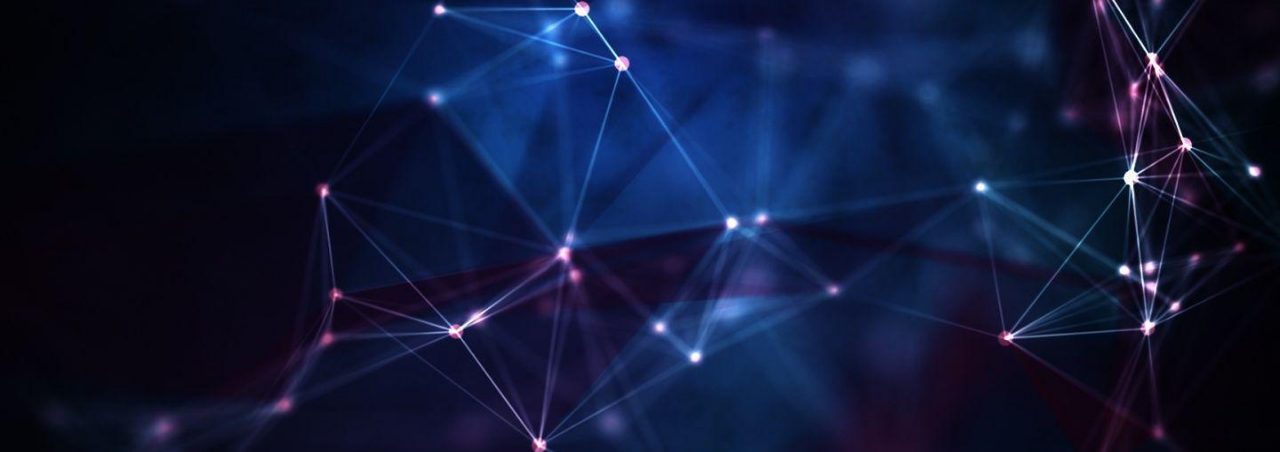
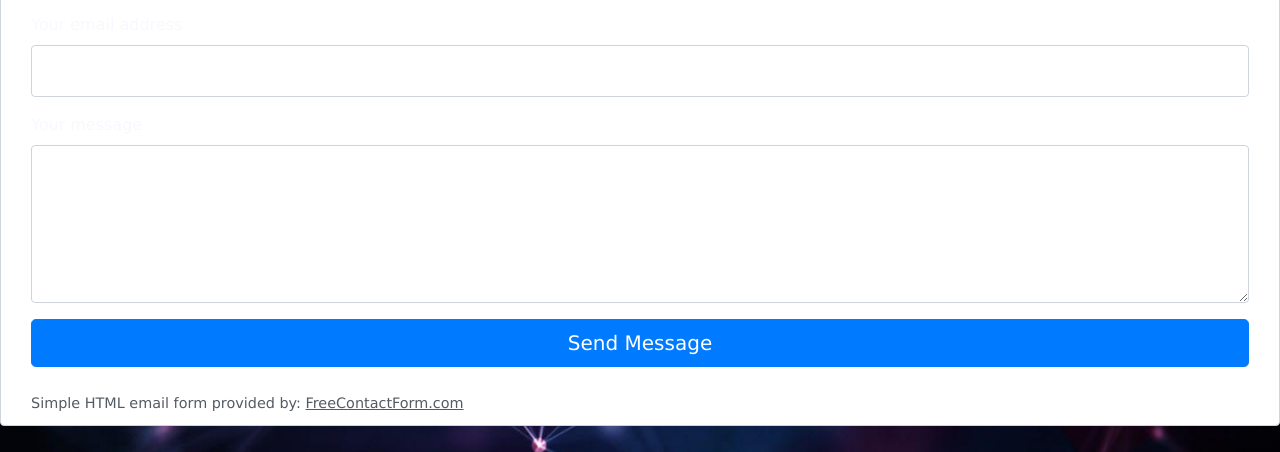
Before and after one commit to Jgreenwell93/Portfolio, a plain HTML site: page Pages/Contact.html in a window 1280 px wide. Shown: the part 220-672 px from the top of the page. Drawn offline with Linux system fonts and the light colour scheme.

Commit message:
adding in email template to adjust for own use

```diff
--- a/Pages/Contact.html
+++ b/Pages/Contact.html
@@ -24,6 +24,47 @@
 
      <!-- contact me area -->
      <section>
+        <div class="fcf-body">
+
+            <div id="fcf-form">
+            <h3 class="fcf-h3">Contact us</h3>
+
+            <form id="fcf-form-id" class="fcf-form-class" method="post" action="contact-form-process.php">
+
+                <div class="fcf-form-group">
+                    <label for="Name" class="fcf-label">Your name</label>
+                    <div class="fcf-input-group">
+                        <input type="text" id="Name" name="Name" class="fcf-form-control" required>
+                    </div>
+                </div>
+
+                <div class="fcf-form-group">
+                    <label for="Email" class="fcf-label">Your email address</label>
+                    <div class="fcf-input-group">
+                        <input type="email" id="Email" name="Email" class="fcf-form-control" required>
+                    </div>
+                </div>
+
+                <div class="fcf-form-group">
+                    <label for="Message" class="fcf-label">Your message</label>
+                    <div class="fcf-input-group">
+                        <textarea id="Message" name="Message" class="fcf-form-control" rows="6" maxlength="3000" required></textarea>
+                    </div>
+                </div>
+
+                <div class="fcf-form-group">
+                    <button type="submit" id="fcf-button" class="fcf-btn fcf-btn-primary fcf-btn-lg fcf-btn-block">Send Message</button>
+                </div>
+
+                <div class="fcf-credit" id="fcf-credit">
+                Simple HTML email form provided by: <a href="https://www.freecontactform.com" target="_blank">FreeContactForm.com</a>
+                </div>
+
+            </form>
+            </div>
+
+        </div>
+
             <div>
              <!-- list of forms of contact w/ hyperlinks -->
              <ul class="contactlist">
--- a/assets/stylesheet.css
+++ b/assets/stylesheet.css
@@ -209,3 +209,166 @@ header h1{
     margin-bottom: 3vh;;
     margin-right: 8vw;
 }
+
+/* contact form stylings */
+
+#fcf-form {
+    display:block;
+}
+
+.fcf-body {
+    margin: 0;
+    font-family: -apple-system, Arial, sans-serif;
+    font-size: 1rem;
+    font-weight: 400;
+    line-height: 1.5;
+    color: #212529;
+    text-align: left;
+    background-color: #fff;
+    padding: 30px;
+    padding-bottom: 10px;
+    border: 1px solid #ced4da;
+    border-radius: 0.25rem;
+    max-width: 100%;
+}
+
+.fcf-form-group {
+    margin-bottom: 1rem;
+}
+
+.fcf-input-group {
+    position: relative;
+    display: -ms-flexbox;
+    display: flex;
+    -ms-flex-wrap: wrap;
+    flex-wrap: wrap;
+    -ms-flex-align: stretch;
+    align-items: stretch;
+    width: 100%;
+}
+
+.fcf-form-control {
+    display: block;
+    width: 100%;
+    height: calc(1.5em + 0.75rem + 2px);
+    padding: 0.375rem 0.75rem;
+    font-size: 1rem;
+    font-weight: 400;
+    line-height: 1.5;
+    color: #495057;
+    background-color: #fff;
+    background-clip: padding-box;
+    border: 1px solid #ced4da;
+    outline: none;
+    border-radius: 0.25rem;
+    transition: border-color 0.15s ease-in-out, box-shadow 0.15s ease-in-out;
+}
+
+.fcf-form-control:focus {
+    border: 1px solid #313131;
+}
+
+select.fcf-form-control[size], select.fcf-form-control[multiple] {
+    height: auto;
+}
+
+textarea.fcf-form-control {
+    font-family: -apple-system, Arial, sans-serif;
+    height: auto;
+}
+
+label.fcf-label {
+    display: inline-block;
+    margin-bottom: 0.5rem;
+}
+
+.fcf-credit {
+    padding-top: 10px;
+    font-size: 0.9rem;
+    color: #545b62;
+}
+
+.fcf-credit a {
+    color: #545b62;
+    text-decoration: underline;
+}
+
+.fcf-credit a:hover {
+    color: #0056b3;
+    text-decoration: underline;
+}
+
+.fcf-btn {
+    display: inline-block;
+    font-weight: 400;
+    color: #212529;
+    text-align: center;
+    vertical-align: middle;
+    cursor: pointer;
+    -webkit-user-select: none;
+    -moz-user-select: none;
+    -ms-user-select: none;
+    user-select: none;
+    background-color: transparent;
+    border: 1px solid transparent;
+    padding: 0.375rem 0.75rem;
+    font-size: 1rem;
+    line-height: 1.5;
+    border-radius: 0.25rem;
+    transition: color 0.15s ease-in-out, background-color 0.15s ease-in-out, border-color 0.15s ease-in-out, box-shadow 0.15s ease-in-out;
+}
+
+@media (prefers-reduced-motion: reduce) {
+    .fcf-btn {
+        transition: none;
+    }
+}
+
+.fcf-btn:hover {
+    color: #212529;
+    text-decoration: none;
+}
+
+.fcf-btn:focus, .fcf-btn.focus {
+    outline: 0;
+    box-shadow: 0 0 0 0.2rem rgba(0, 123, 255, 0.25);
+}
+
+.fcf-btn-primary {
+    color: #fff;
+    background-color: #007bff;
+    border-color: #007bff;
+}
+
+.fcf-btn-primary:hover {
+    color: #fff;
+    background-color: #0069d9;
+    border-color: #0062cc;
+}
+
+.fcf-btn-primary:focus, .fcf-btn-primary.focus {
+    color: #fff;
+    background-color: #0069d9;
+    border-color: #0062cc;
+    box-shadow: 0 0 0 0.2rem rgba(38, 143, 255, 0.5);
+}
+
+.fcf-btn-lg, .fcf-btn-group-lg>.fcf-btn {
+    padding: 0.5rem 1rem;
+    font-size: 1.25rem;
+    line-height: 1.5;
+    border-radius: 0.3rem;
+}
+
+.fcf-btn-block {
+    display: block;
+    width: 100%;
+}
+
+.fcf-btn-block+.fcf-btn-block {
+    margin-top: 0.5rem;
+}
+
+input[type="submit"].fcf-btn-block, input[type="reset"].fcf-btn-block, input[type="button"].fcf-btn-block {
+    width: 100%;
+}
```
